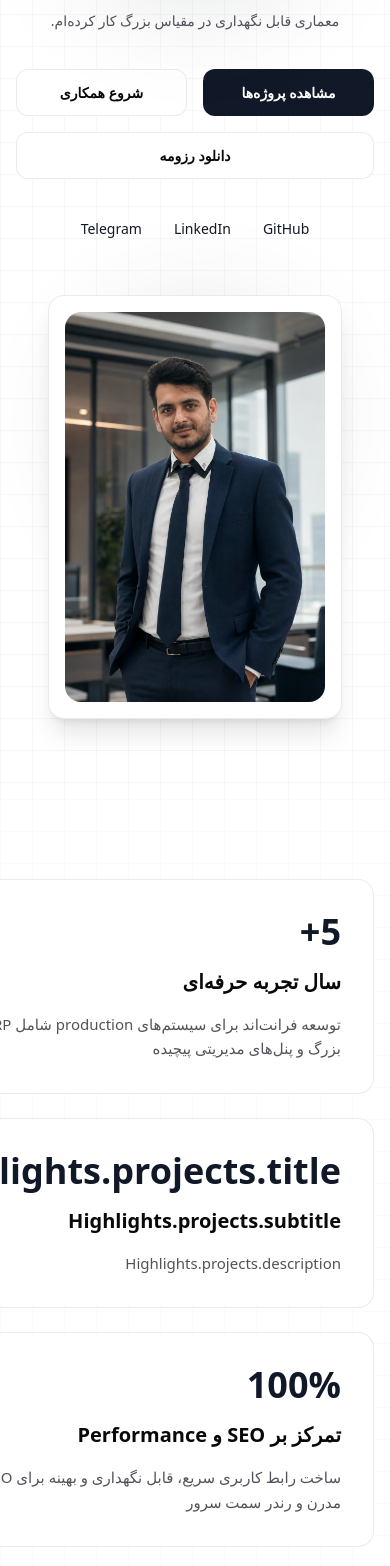
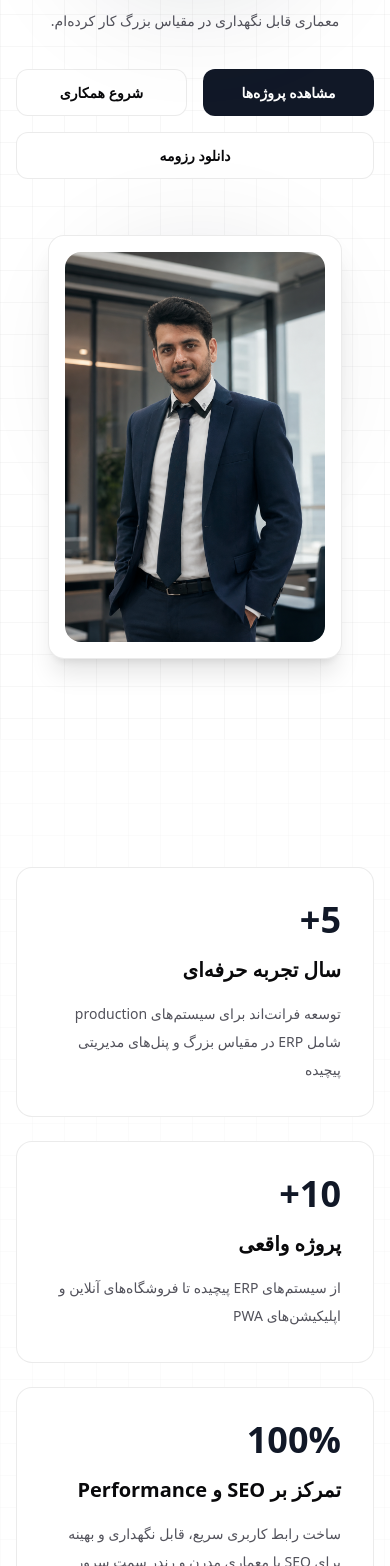
Before and after one commit to hamidrezafallahi/portfolio, a Next.js app: page /fa in a window 390 px wide. Shown: the part 434-2000 px from the top of the page. Built offline with nearby package versions, Linux system fonts and the light colour scheme.

Commit message:
fix some responsive and data mismatch issue

```diff
--- a/components/landing/heroSection.tsx
+++ b/components/landing/heroSection.tsx
@@ -70,35 +70,6 @@ export default async function HeroSection(props: { locale: string }) {
                 {t("ctaResume")}
               </Link>
             </div>
-
-            <div className="flex flex-wrap justify-center lg:justify-start items-center gap-x-8 gap-y-3 mt-10 text-muted text-sm">
-              <a
-                href="https://github.com/hamidrezafallahi"
-                target="_blank"
-                rel="noopener noreferrer"
-                className="hover:text-highlight-theme transition theme-link"
-              >
-                GitHub
-              </a>
-
-              <a
-                href="https://www.linkedin.com/in/hamidreza-falahi"
-                target="_blank"
-                rel="noopener noreferrer"
-                className="hover:text-highlight-theme transition theme-link"
-              >
-                LinkedIn
-              </a>
-
-              <a
-                href="https://t.me/hamidrezafalahi"
-                target="_blank"
-                rel="noopener noreferrer"
-                className="hover:text-highlight-theme transition theme-link"
-              >
-                Telegram
-              </a>
-            </div>
           </div>
         </MotionWrapper>
 
--- a/components/landing/highlightsSection.tsx
+++ b/components/landing/highlightsSection.tsx
@@ -17,22 +17,21 @@ export default async function HighlightsSection(props: { locale: string }) {
       id="highlight"
       className="relative overflow-hidden section-padding"
     >
-
       <SectionAmbientBackground />
 
+      <div className="relative section-container">
 
-<div className="relative section-container">
-        <div
-          className="items-stretch gap-6 grid md:grid-cols-3"
-        >
+        {/* Grid */}
+        <div className="gap-6 grid lg:grid-cols-3 mt-12">
           {highlights.map((item, index) => (
             <ScrollReveal
               key={index}
               delay={index * 0.15}
               direction="left"
             >
-
-    <article className="hover:shadow-xl p-8 rounded-3xl h-full transition hover:-translate-y-1 theme-card">
+              <article
+                className="group flex flex-col hover:shadow-xl p-8 rounded-3xl h-full transition hover:-translate-y-1 theme-card"
+              >
 
                 <div className="font-extrabold text-primary-theme text-4xl sm:text-5xl">
                   {t(item.title)}
@@ -42,15 +41,15 @@ className="relative overflow-hidden section-padding"
                   {t(item.subtitle)}
                 </h3>
 
-      <p className="mt-4 text-[15px] text-muted leading-relaxed">
+                <p className="flex-1 mt-4 text-muted text-sm leading-7">
                   {t(item.description)}
                 </p>
 
               </article>
-
             </ScrollReveal>
           ))}
         </div>
+
       </div>
     </section>
   );
--- a/contents/projects/data.ts
+++ b/contents/projects/data.ts
@@ -96,17 +96,17 @@ export const projects: Project[] = [
       {
         type: "image",
         src: "/images/arianTech1.png",
-        alt: "arianTech.media.arianTech1"
+        alt: "arianTech.media.landing"
       },
       {
         type: "image",
         src: "/images/arianTech.png",
-        alt: "arianTech.media.arianTech"
+        alt: "arianTech.media.storyBook"
       },
       {
         type: "video",
         src: "/videos/arian Tech.mp4",
-        alt: "arianTech.media.arianTech2"
+        alt: "arianTech.media.mobile"
       },
     ]
   },  {
--- a/messages/fa.json
+++ b/messages/fa.json
@@ -15,6 +15,10 @@
     "subtitle": "سال تجربه حرفه‌ای",
     "description": "توسعه فرانت‌اند برای سیستم‌های production شامل ERP در مقیاس بزرگ و پنل‌های مدیریتی پیچیده"
   },
+   "projects": {
+      "title": "10+",
+      "subtitle": "پروژه واقعی",
+      "description": "از سیستم‌های ERP پیچیده تا فروشگاه‌های آنلاین و اپلیکیشن‌های PWA"},
   "technical": {
     "title": "100%",
     "subtitle": "تمرکز بر SEO و Performance",
@@ -49,7 +53,11 @@
         "solution": "کار با جاوا اسکریپت vanilla برای پیاده سازی هر قسمت ",
         "role": "Lead Developer مسئول پیاده سازی قسمت های سرور ساید  سیستم.",
         "media": {
-          "Hero": "Arian tech Hero "
+          "Hero": "Arian tech Hero ",
+           "landing":"تصویر صفحه اصلی سایت",
+           "storyBook":"تصویر خدمات ما در سایت",
+           "mobile":"نمایش صفحه اصلی سایت در قالب موبایل"
+
 
         }
       },
```
Lines whose indentation alone changed are shown as unchanged.
